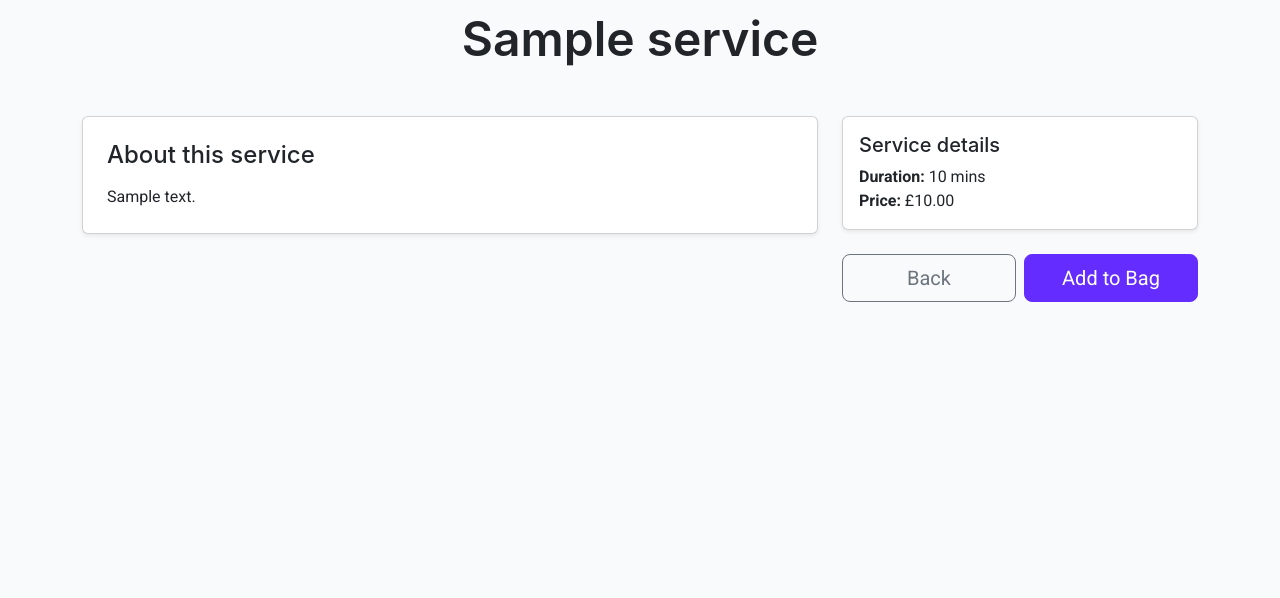
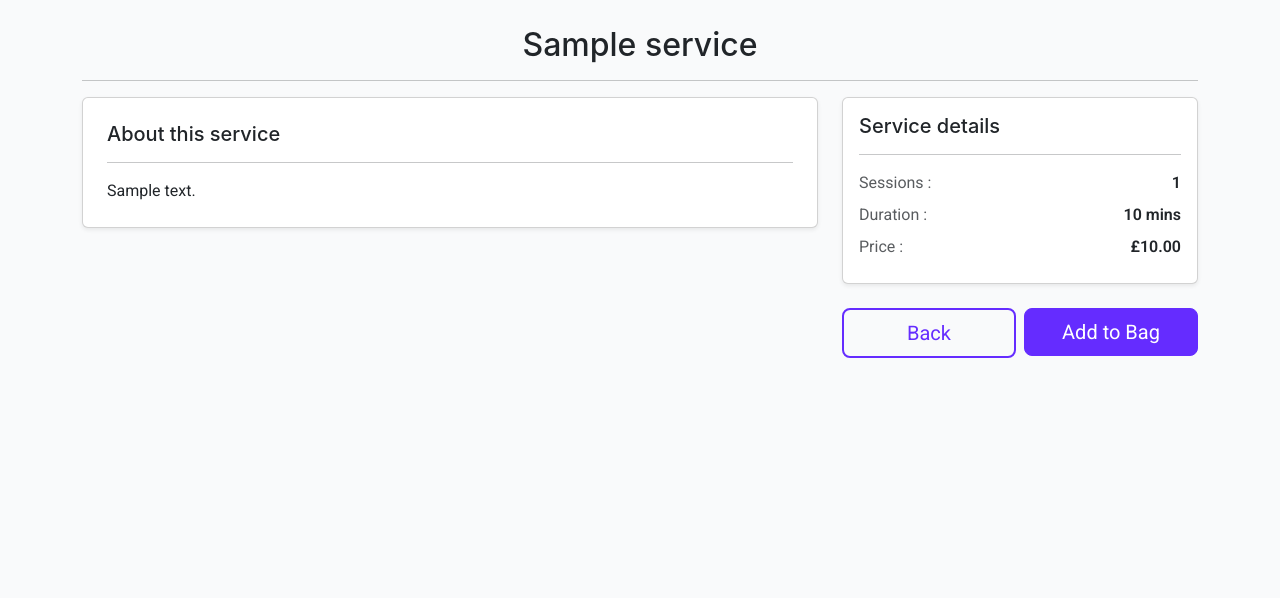
Before and after one commit to AlexThoma5/MP4_ecommerce, a Django app: page /services/1/ in a window 1280 px wide. Shown: the part 78-676 px from the top of the page. Run offline with Django 4.2, Linux system fonts and the light colour scheme; tables that the repository leaves empty hold one stand-in row (values such as "Sample post"); parts of the project's set-up code (start-up, migrations or seed data) failed here and were passed over; some libraries are stand-ins or nearby versions.

Commit message:
Fix heading hierarchy, adjust service detail card and add hover to buttons

```diff
--- a/services/templates/services/service_detail.html
+++ b/services/templates/services/service_detail.html
@@ -4,9 +4,12 @@
 {% block content %}
 <div class="container my-3">
 
-    <!-- Page header -->
-    <div class="text-center mb-5">
-        <h1 class="display-5 fw-semibold">{{ service.name }}</h1>
+    <!-- Page title -->
+    <div class="row">
+        <div class="col-12 pt-3">
+            <h1 class="h2 mb-2 text-center">{{ service.name }}</h1>
+            <hr>
+        </div>
     </div>
 
     <form method="post" action="{% url 'add_to_bag' service.id %}">
@@ -20,7 +23,8 @@
             <div class="col-12 col-md-8 order-2 order-md-1">
                 <div class="card shadow-sm">
                     <div class="card-body p-4">
-                        <h4 class="card-title mb-3">About this service</h4>
+                        <h2 class="h5 mb-3">About this service</h2>
+                        <hr>
                         <p class="card-text">
                             {{ service.description|safe }}
                         </p>
@@ -32,22 +36,34 @@
             <div class="col-12 col-md-4 order-1 order-md-2">
                 <div class="card shadow-sm">
                     <div class="card-body">
-                        <h5 class="card-title">Service details</h5>
-                        <ul class="list-unstyled mb-0">
-                            <li><strong>Duration:</strong> {{ service.duration }} mins</li>
-                            <li><strong>Price:</strong> £{{ service.price }}</li>
-                        </ul>
+                        <h3 class="h5">Service details</h3>
+                        <hr>
+                        <!-- Session Count -->
+                        <div class="d-flex justify-content-between align-items-center mb-2">
+                            <span class="text-muted">Sessions :</span>
+                            <span class="fw-semibold">{{ service.session_count }}</span>
+                        </div>
+                        <!-- Duration -->
+                        <div class="d-flex justify-content-between align-items-center mb-2">
+                            <span class="text-muted">Duration :</span>
+                            <span class="fw-semibold">{{ service.duration }} mins</span>
+                        </div>
+                        <!-- Price -->
+                        <div class="d-flex justify-content-between align-items-center mb-2">
+                            <span class="text-muted">Price :</span>
+                            <span class="fw-semibold">£{{ service.price }}</span>
+                        </div>
                     </div>
                 </div>
                 <!-- Desktop buttons -->
                 <div class="row g-2 d-none d-md-flex mt-3">
                     <div class="col-6 col-md-12 col-lg-6">
-                        <a href="{% url 'services' %}" class="btn btn-outline-secondary btn-lg w-100">
+                        <a href="{% url 'services' %}" class="btn btn-outline-custom btn-lg w-100 hover-lift">
                             Back
                         </a>
                     </div>
                     <div class="col-6 col-md-12 col-lg-6">
-                        <button type="submit" class="btn btn-custom btn-lg w-100">
+                        <button type="submit" class="btn btn-custom btn-lg w-100 hover-lift">
                             Add to Bag
                         </button>
                     </div>
```
